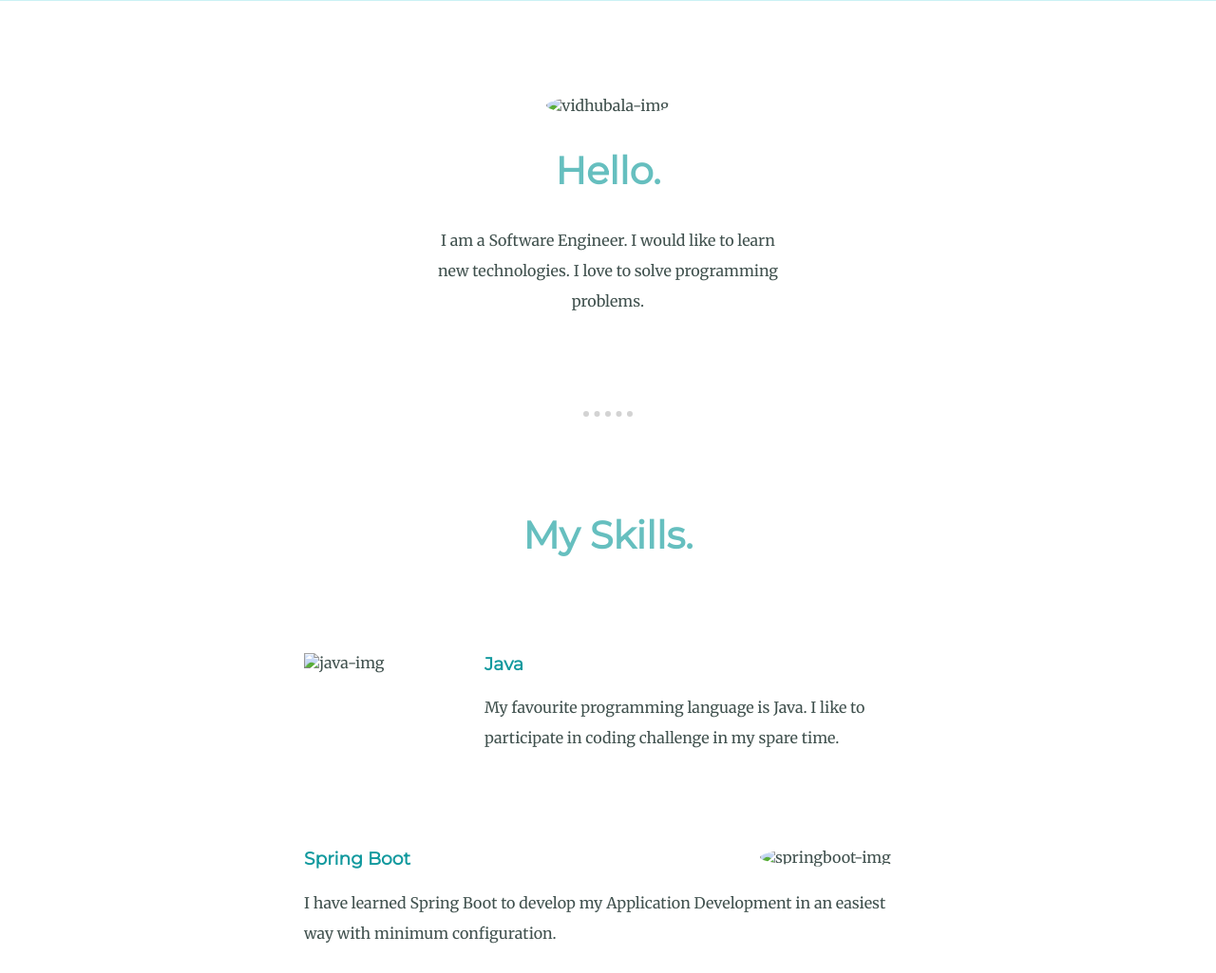
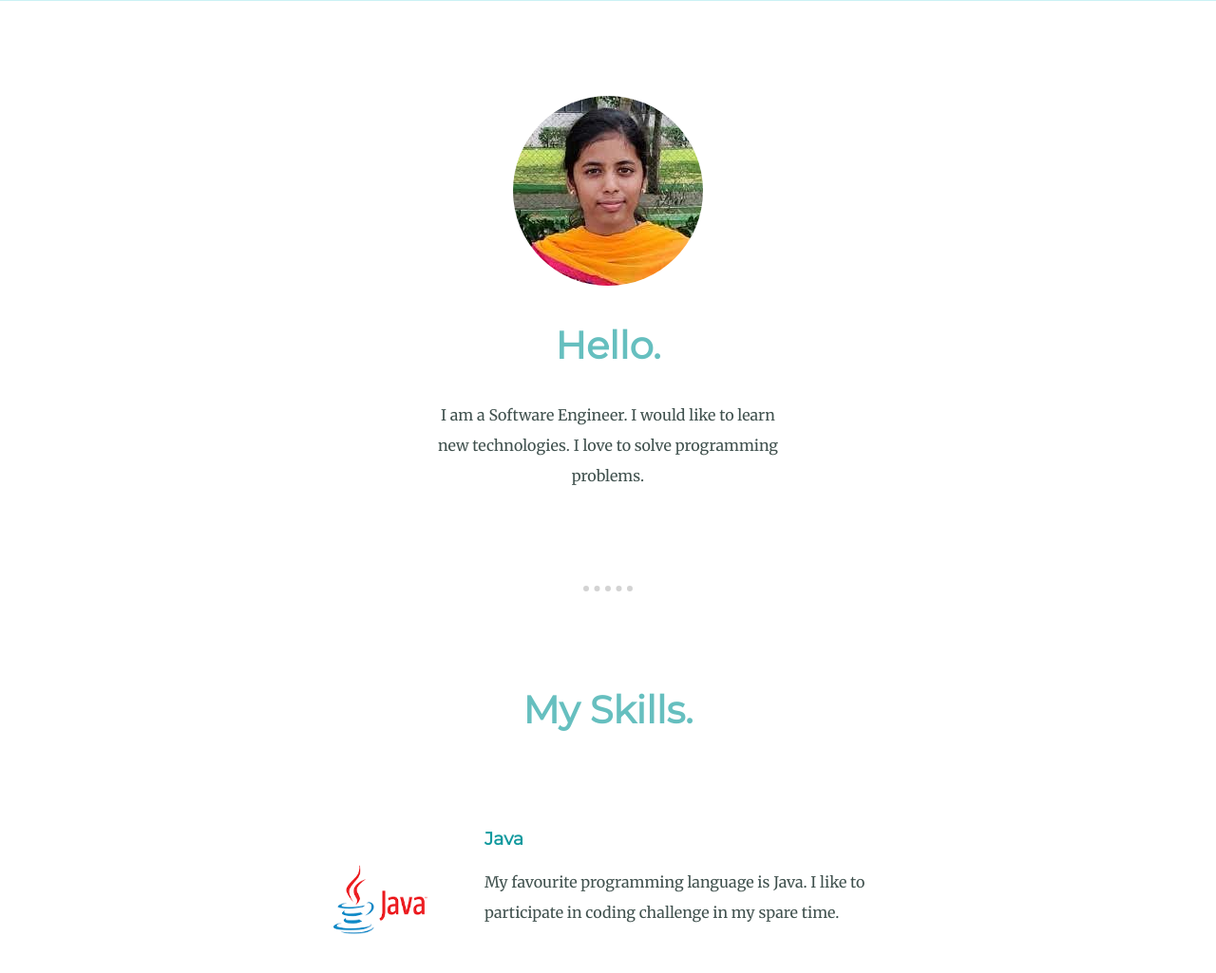
Before and after one commit to Vidhubala98/CSSPersonalSite, a plain HTML site: page index.html in a window 1280 px wide. Shown: the part 757-1782 px from the top of the page at 95% size. Drawn offline with Linux system fonts and the light colour scheme; the site is published under a folder, as on GitHub Pages, so addresses that start at the root find nothing.

Commit message:
updated images path from /images to images

```diff
--- a/index.html
+++ b/index.html
@@ -24,7 +24,7 @@
     </div>
     <div class="middle-container">
       <div class="profile">
-        <img class="profile" src="/images/vidhubala.jpg" alt="vidhubala-img" />
+        <img class="profile" src="images/vidhubala.jpg" alt="vidhubala-img" />
         <h2>Hello.</h2>
         <p class="intro">
           I am a Software Engineer. I would like to learn new technologies. I
@@ -35,7 +35,7 @@
       <div class="skills">
         <h2>My Skills.</h2>
         <div class="skill-row">
-          <img class="java-img" src="/images/java.png" alt="java-img" />
+          <img class="java-img" src="images/java.png" alt="java-img" />
           <h3>Java</h3>
           <p class="java-skill-desc">
             My favourite programming language is Java. I like to participate in
@@ -45,7 +45,7 @@
         <div class="skill-row">
           <img
             class="springboot-img"
-            src="/images/springbooticon.png"
+            src="images/springbooticon.png"
             alt="springboot-img"
           />
           <h3>Spring Boot</h3>
```
